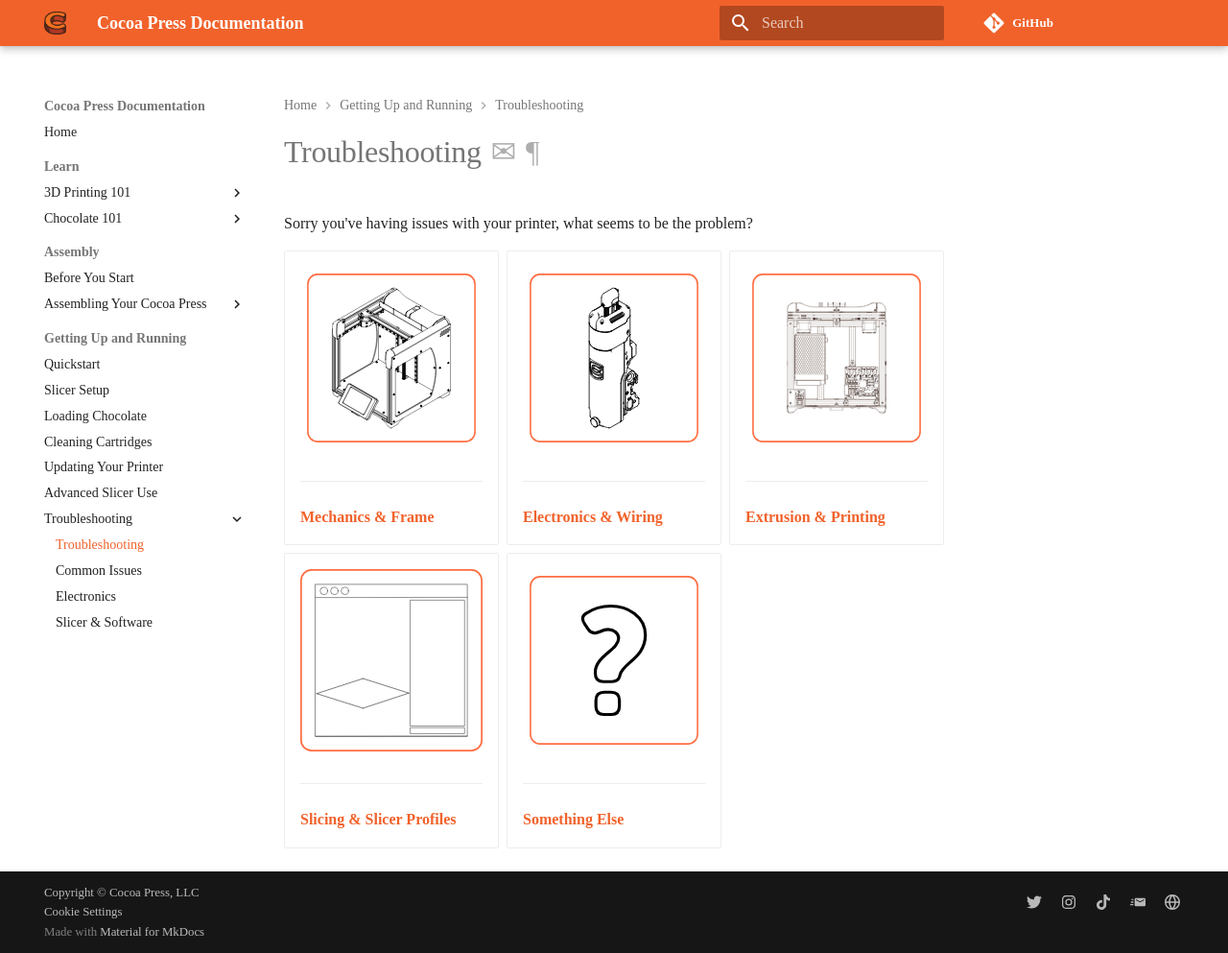
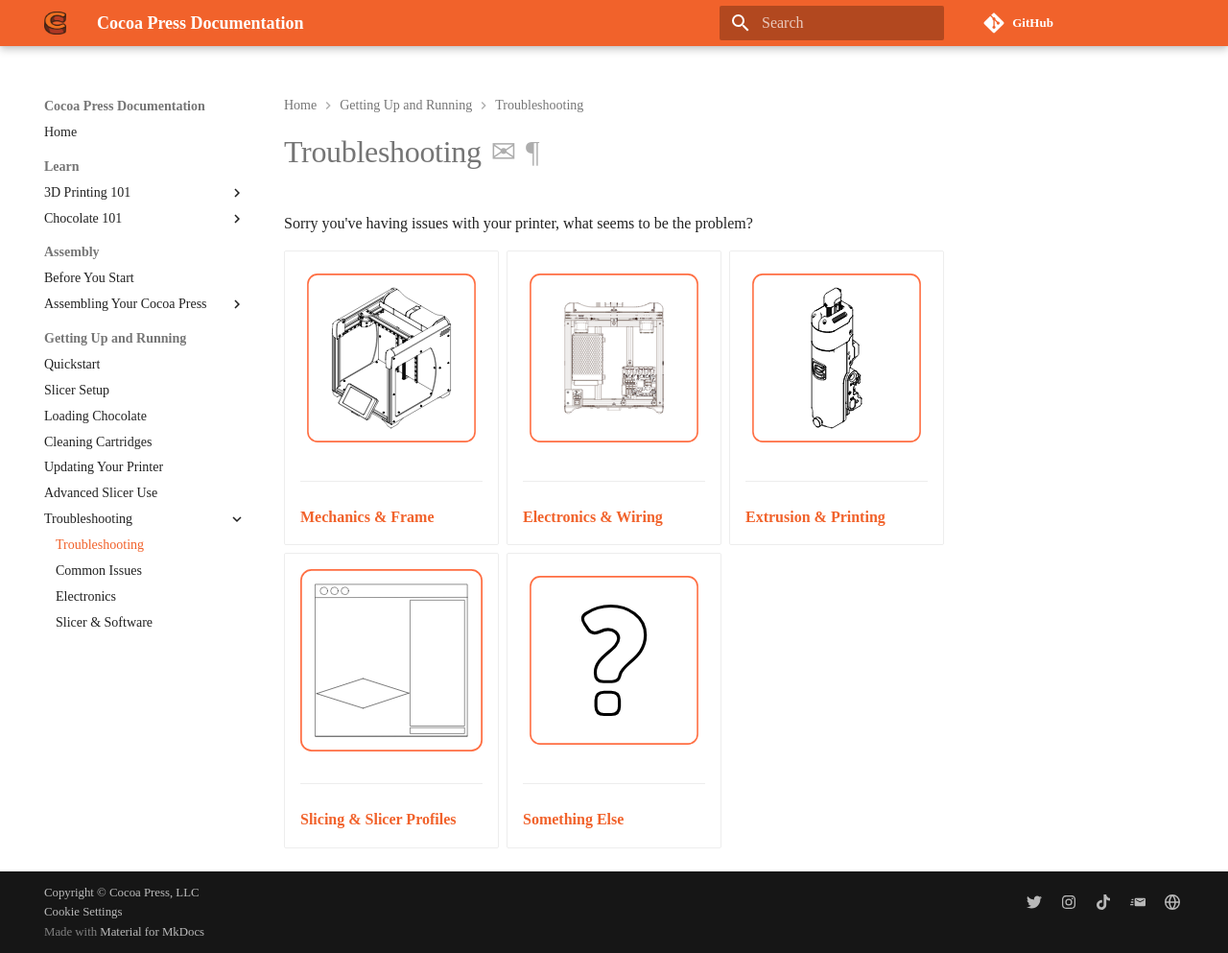
Before and after one commit to CocoaPress/docs, an MkDocs documentation site: the page built from docs/Troubleshooting/index.md, in a window 1280 px wide and 993 px high. Shown: the whole window at 96% size. Built offline with MkDocs 1.6.1 and Material for MkDocs 9.7.7, drawn with Linux system fonts in a browser that asks for light colours; some web fonts are replaced; comment, search, counter and statistics services are not loaded.

Commit message:
swap accidentally swapped menuitem in troubleshooting.

```diff
--- a/docs/Troubleshooting/index.md
+++ b/docs/Troubleshooting/index.md
@@ -12,8 +12,9 @@
 <div class="grid cards" style="grid-template-columns: repeat(auto-fit,minmax(10rem,1fr));">
 <ul>
 <li><a href="/101/"><img src="../img/homepage/frame.svg" alt="Isometric view of the frame of the Cocoa Press printer, with no extruder attached."/><hr><strong>Mechanics & Frame</strong></a></li>
-<li><a href="/Chocolate/Types.html"><img src="../img/homepage/extruder.svg" alt="Isometric view of the extruder of the Cocoa Press printer."/><hr><strong>Electronics & Wiring</strong></a></li>
-<li><a href="/Printer/"><img src="../img/homepage/frame_docs_electronics.svg" alt="Rear view of the Cocoa Press printer, with the rear panel off.  The electronics are visible, namely the power supply and main controller of the printer."/><hr><strong>Extrusion & Printing</strong></a></li>
+<li><a href="/Printer/"><img src="../img/homepage/frame_docs_electronics.svg" alt="Rear view of the Cocoa Press printer, with the rear panel off.  The electronics are visible, namely the power supply and main controller of the printer."/><hr><strong>Electronics & Wiring</strong></a></li>
+<li><a href="/Chocolate/Types.html"><img src="../img/homepage/extruder.svg" alt="Isometric view of the extruder of the Cocoa Press printer."/><hr><strong>Extrusion & Printing</strong></a></li>
+
 <li><a href="101/Slicer.html"><img src="../img/homepage/slicer.svg" alt="Artist's interpration of the PrusaSlicer window."><hr><strong>Slicing & Slicer Profiles</strong></a></li>
 <li><a href="/Troubleshooting/"><img src="../img/homepage/frame_docs_troubleshoot.svg" alt="Artist's interpration of the PrusaSlicer window."><hr><strong>Something Else</strong></a></li>
 </ul>
```
